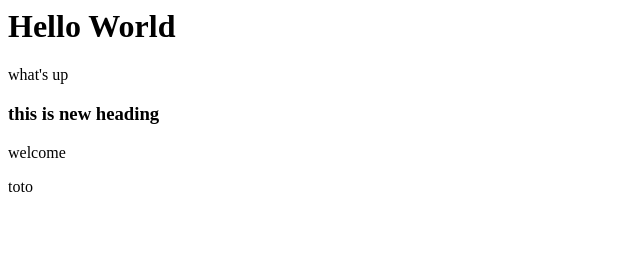
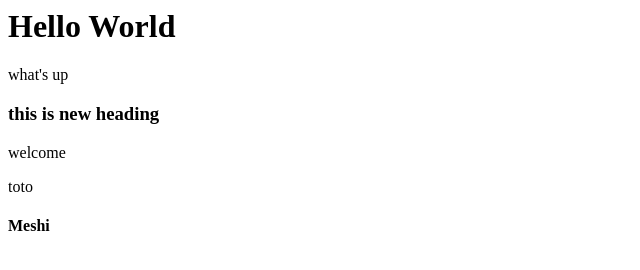
Before and after one commit to Geek-Slack/blogs, a plain HTML site: page index.html in a window 1280 px wide. Shown: the full height of the page, 0-640 px from the left. Drawn offline with Linux system fonts and the light colour scheme.

Commit message:
Update index.html

```diff
--- a/index.html
+++ b/index.html
@@ -7,3 +7,5 @@
 <p>welcome</p>
 
 <p>toto</p>
+
+<h4>Meshi</h4>
```
